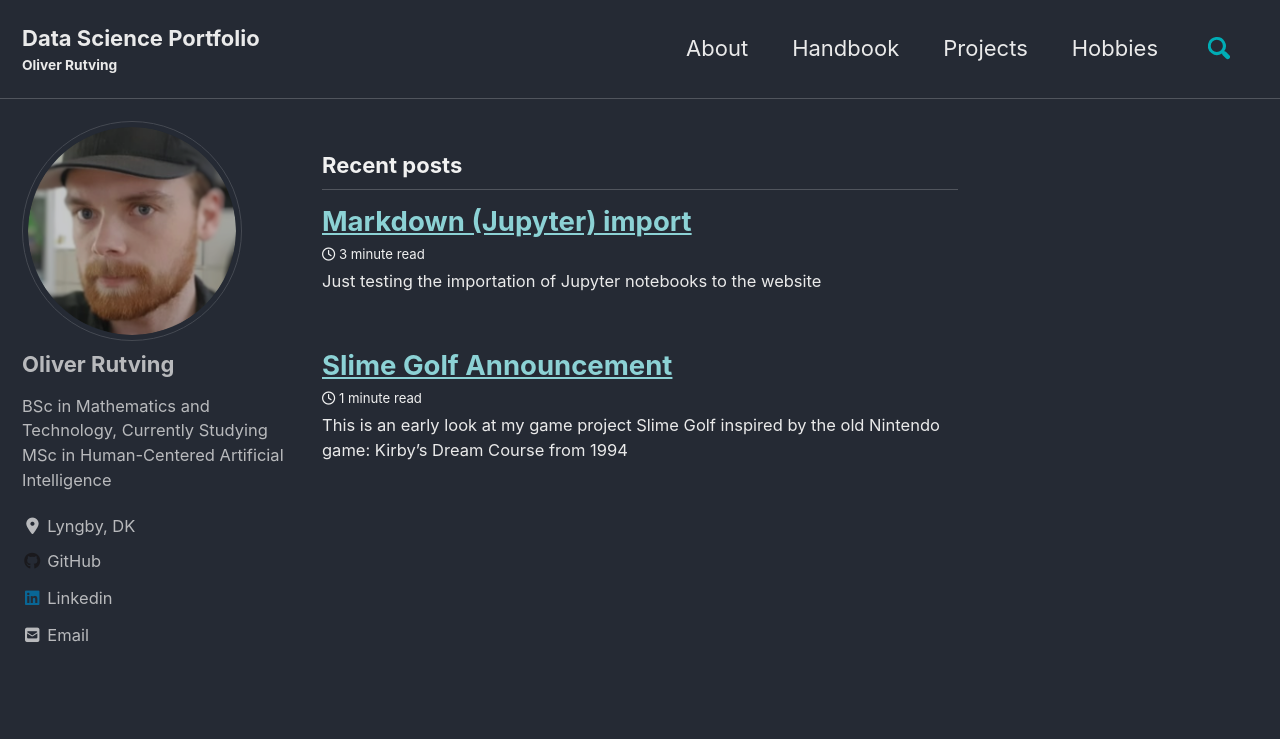
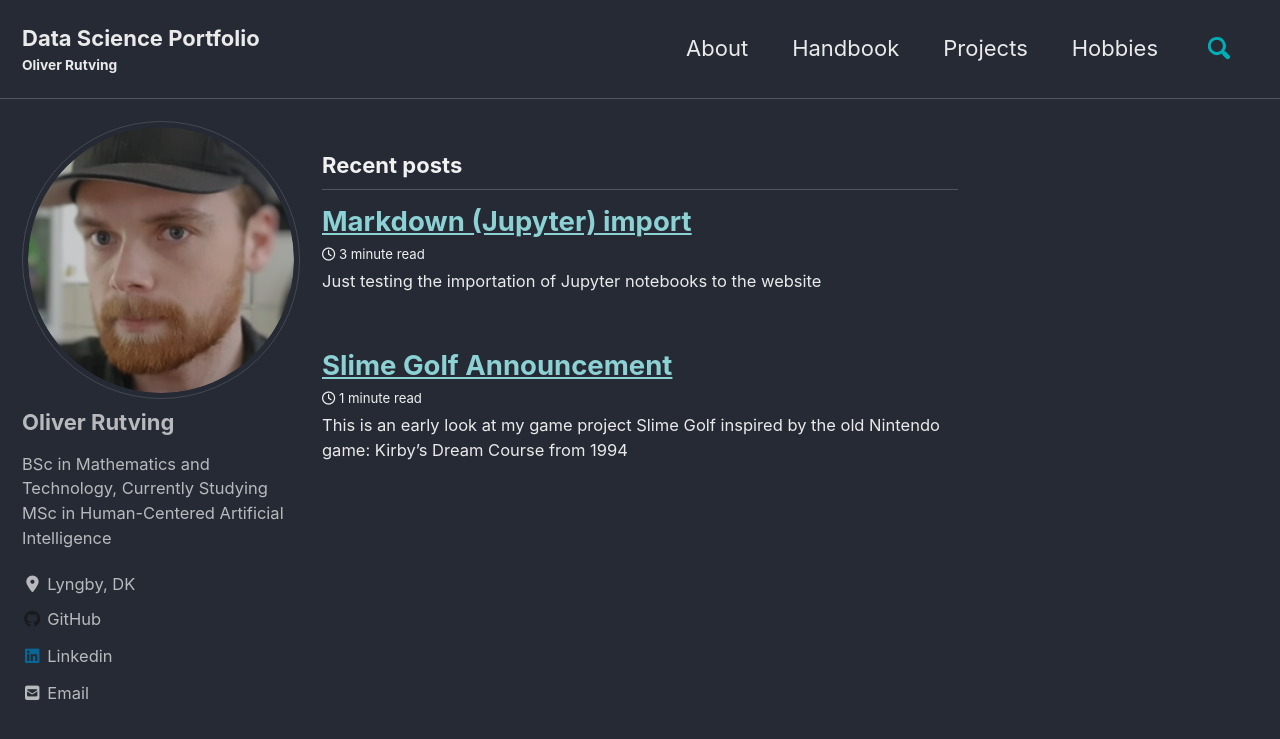
Before and after one commit to oliv2079/oliv2079.github.io, a Jekyll site: the page built from index.html, in a window 1280 px wide and 900 px high. Shown: the top 739 px of the window. Built offline with Jekyll 4.4.1, drawn with Linux system fonts in a browser that asks for light colours; cached includes are drawn as plain includes; nearby versions of some CDN libraries; the list of posts is cut into pages by our own code.

Commit message:
Update _sidebar.scss

```diff
--- a/_sass/minimal-mistakes/_sidebar.scss
+++ b/_sass/minimal-mistakes/_sidebar.scss
@@ -127,8 +127,8 @@
   }
 
   img {
-    max-width: 220px;
-    border-radius: 90%;
+    max-width: 300px;
+    border-radius: 100%;
 
     @include breakpoint($large) {
       padding: 5px;
```
